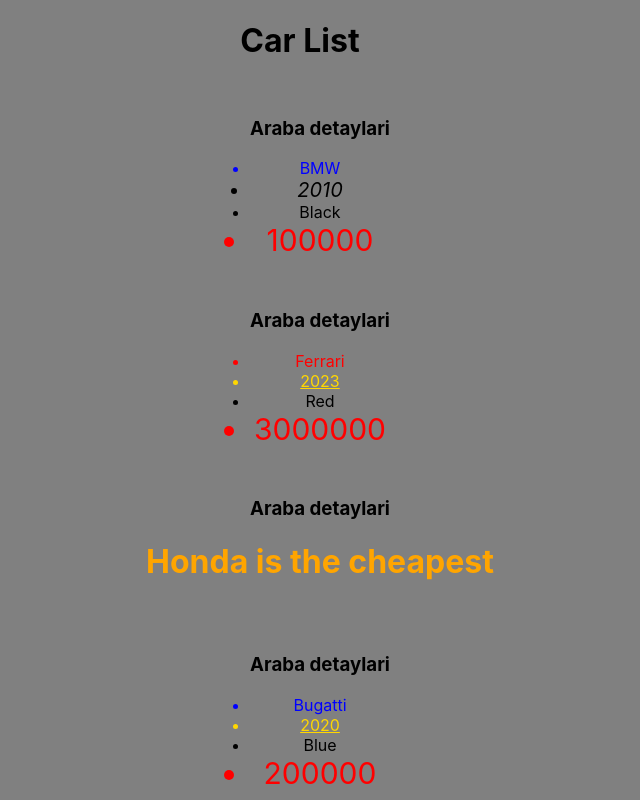
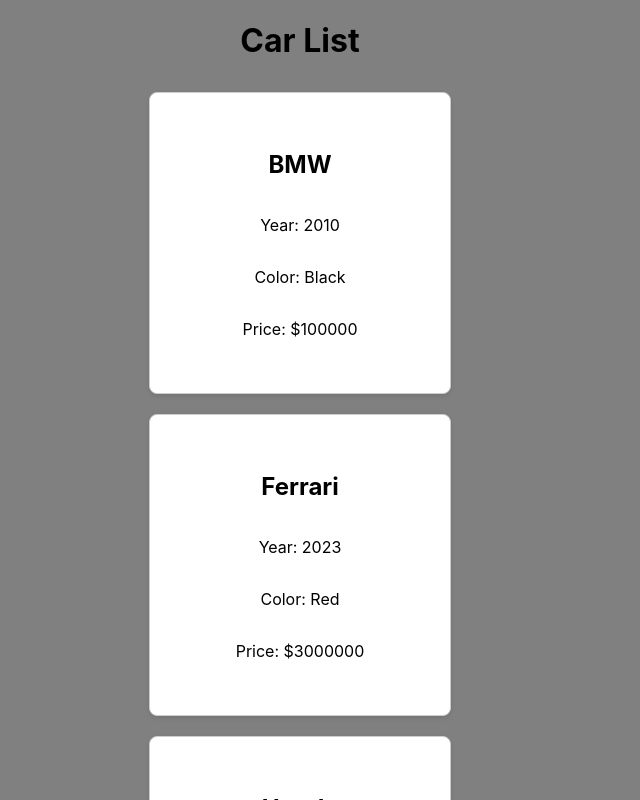
Before and after one commit to doganali7/cars, a React (Create React App) app: page / in a window 1280 px wide. Shown: the top 800 px of the page, without its empty margins (340-980 px from the left). Built offline with nearby package versions, Linux system fonts and the light colour scheme.

Commit message:
react lecture 2

```diff
--- a/src/App.css
+++ b/src/App.css
@@ -3,49 +3,6 @@
   flex-direction: column;
   text-align: center;
   background-color: grey;
+  justify-content: center;
+  align-items: center;
 }
-
-.App-logo {
-  height: 40vmin;
-  pointer-events: none;
-}
-
-@media (prefers-reduced-motion: no-preference) {
-  .App-logo {
-    animation: App-logo-spin infinite 20s linear;
-  }
-}
-
-.App-header {
-  background-color: #282c34;
-  min-height: 100vh;
-  display: flex;
-  flex-direction: column;
-  align-items: center;
-  justify-content: center;
-  font-size: calc(10px + 2vmin);
-  color: white;
-}
-
-.App-link {
-  color: #61dafb;
-}
-
-@keyframes App-logo-spin {
-  from {
-    transform: rotate(0deg);
-  }
-  to {
-    transform: rotate(360deg);
-  }
-}
-
-.year2010 {
-  color: gold;
-  text-decoration: underline;
-}
-
-.yearLessThan2010 {
-  font-size: 20px;
-  font-style: italic;
-}
--- a/src/CarDetails.js
+++ b/src/CarDetails.js
@@ -1,45 +1,33 @@
 import React from "react";
 import "./App.css";
+
 //styled component
 import styled from "styled-components";
 
-export const Wrapper = styled.div`
+const CardContainer = styled.div`
+  width: 300px;
+  height: 300px;
+  border: 1px solid #ccc;
+  border-radius: 8px;
+  background-color: #fff;
+  color: #000;
+  margin: 10px;
+  box-shadow: 0 2px 4px rgba(0, 0, 0, 0.1);
   display: flex;
+  flex-direction: column;
   justify-content: center;
+  align-items: center;
+  text-align: center;
 `;
 
-const List = styled.li``;
-
 const CarDetails = ({ car }) => {
-  let carColor;
-
-  if (car.brand === "Ferrari") {
-    carColor = "red";
-  } else {
-    carColor = "blue";
-  }
-
   return (
-    <Wrapper>
-      <ul>
-        <h3>Araba detaylari</h3>
-
-        {car.price > 20000 ? (
-          <>
-            <List style={{ color: carColor }}>{car.brand}</List>
-            <List className={car.year > 2010 ? "year2010" : "yearLessThan2010"}>
-              {car.year}
-            </List>
-            <List className="class-name">{car.color}</List>
-            <List style={{ color: "red", fontSize: "30px" }}>{car.price}</List>
-          </>
-        ) : (
-          <>
-            <h1 style={{ color: "orange" }}>{car.brand} is the cheapest</h1>
-          </>
-        )}
-      </ul>
-    </Wrapper>
+    <CardContainer>
+      <h2>{car.brand}</h2>
+      <p>Year: {car.year}</p>
+      <p>Color: {car.color}</p>
+      <p>Price: ${car.price}</p>
+    </CardContainer>
   );
 };
 
```
Also changed, not shown: src/App.js (+8 -0 lines).
